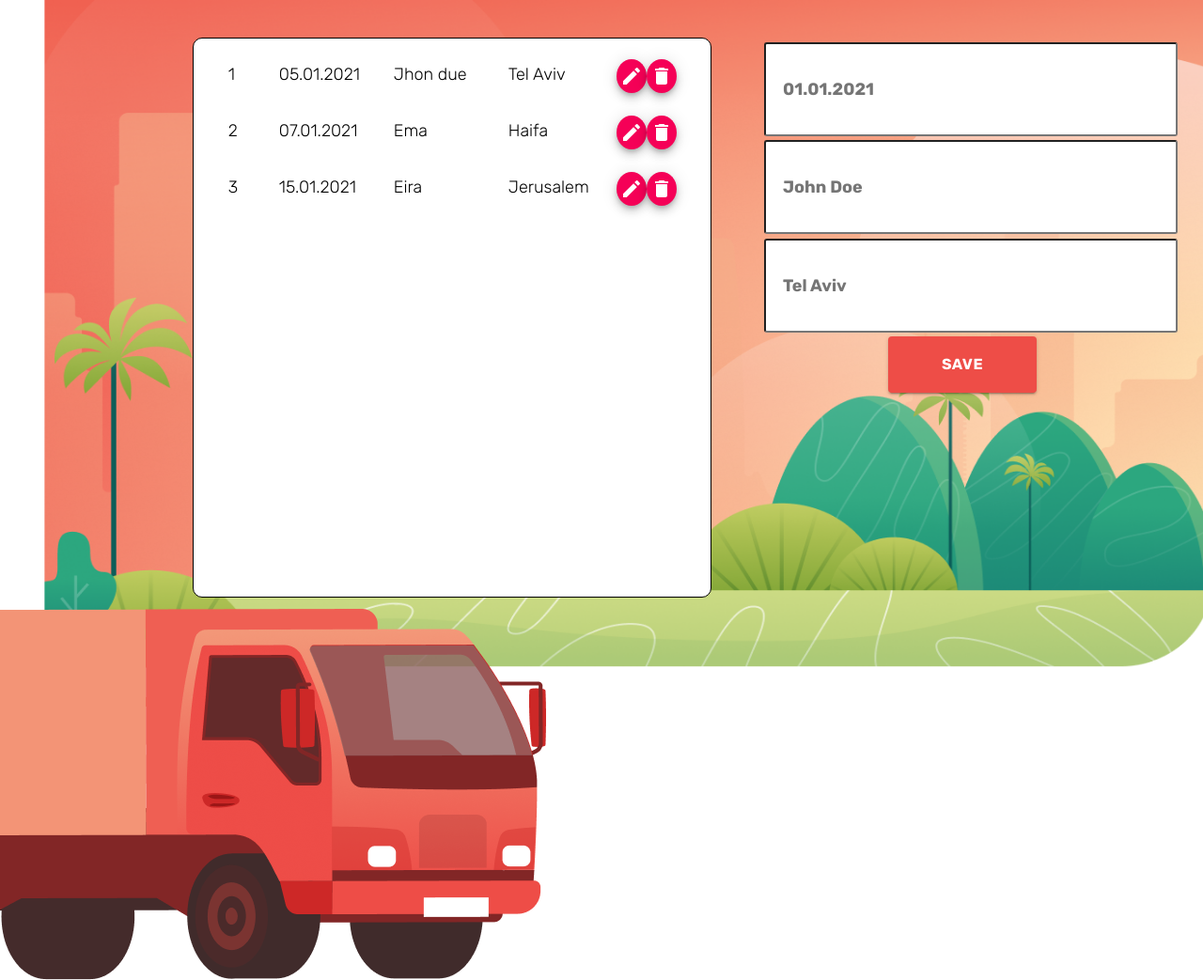
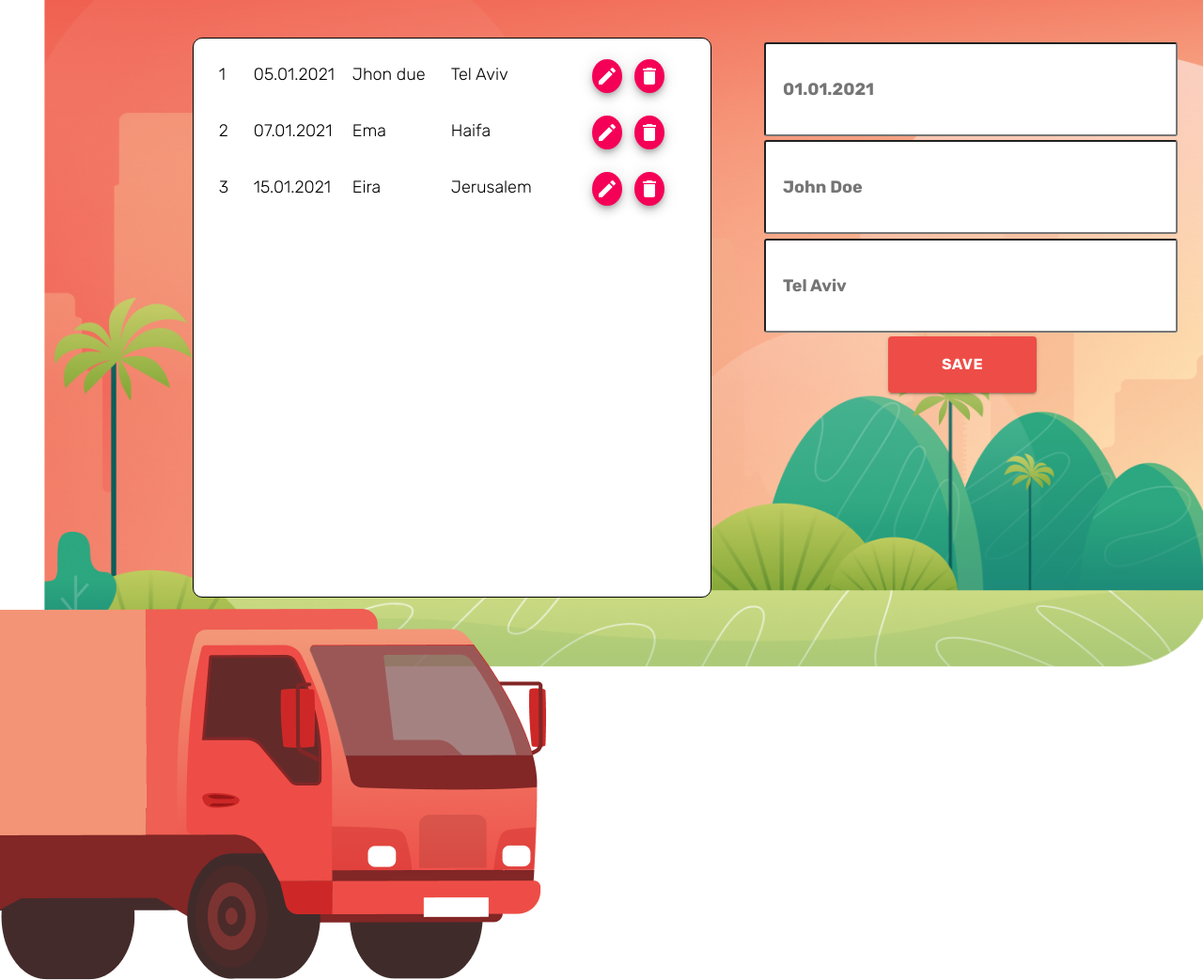
Before and after one commit to nivswisa90/Deliverys-React-EX2, a React app: page / in a window 1280 px wide. Shown: the whole page at 94% size. Built offline with nearby package versions, Linux system fonts and the light colour scheme.

Commit message:
fixed layout of delivery list

```diff
--- a/src/Components/DeliveriesList.css
+++ b/src/Components/DeliveriesList.css
@@ -12,8 +12,11 @@
 display: inline-block;
 width: 92px;
 height: 38px;
-margin-left: 30px;
+margin-left: 13px;
 font-weight: 300;
 font-family: "Rubik";
 font-size: 18px;
 }
+.buttons button {
+  margin-right: 13px;
+}
--- a/src/Components/DeliveriesList.js
+++ b/src/Components/DeliveriesList.js
@@ -11,16 +11,16 @@
     return (
       <div className="row">
         <span style={{ marginLeft: "24px" }}>
-          <p style={{ marginLeft: "13px", width: "24px", height: "38px" }}>
+          <p style={{ marginLeft: "3px", width: "24px", height: "38px" }}>
             {i + 1}
           </p>
           <p>{deliveryInfo[i].date}</p>
           <p>{deliveryInfo[i].name}</p>
           <p>{deliveryInfo[i].city}</p>
         </span>
-        <div
+        <div className="buttons"
           style={{
-            marginLeft: "23px",
+            marginLeft: "58px",
             display: "inline",
             width: "83px",
             height: "36px",
--- a/src/Components/DeliveryForm.js
+++ b/src/Components/DeliveryForm.js
@@ -51,6 +51,7 @@ const DeliveryForm = ({
         deliveryInfo.city = city;
       }
       updateDelivery(deliveryInfo, deliveryInfo.id);
+      deliveryInfo = "";
     }
   };
   return (
```
Also changed, not shown: 1 other file.
